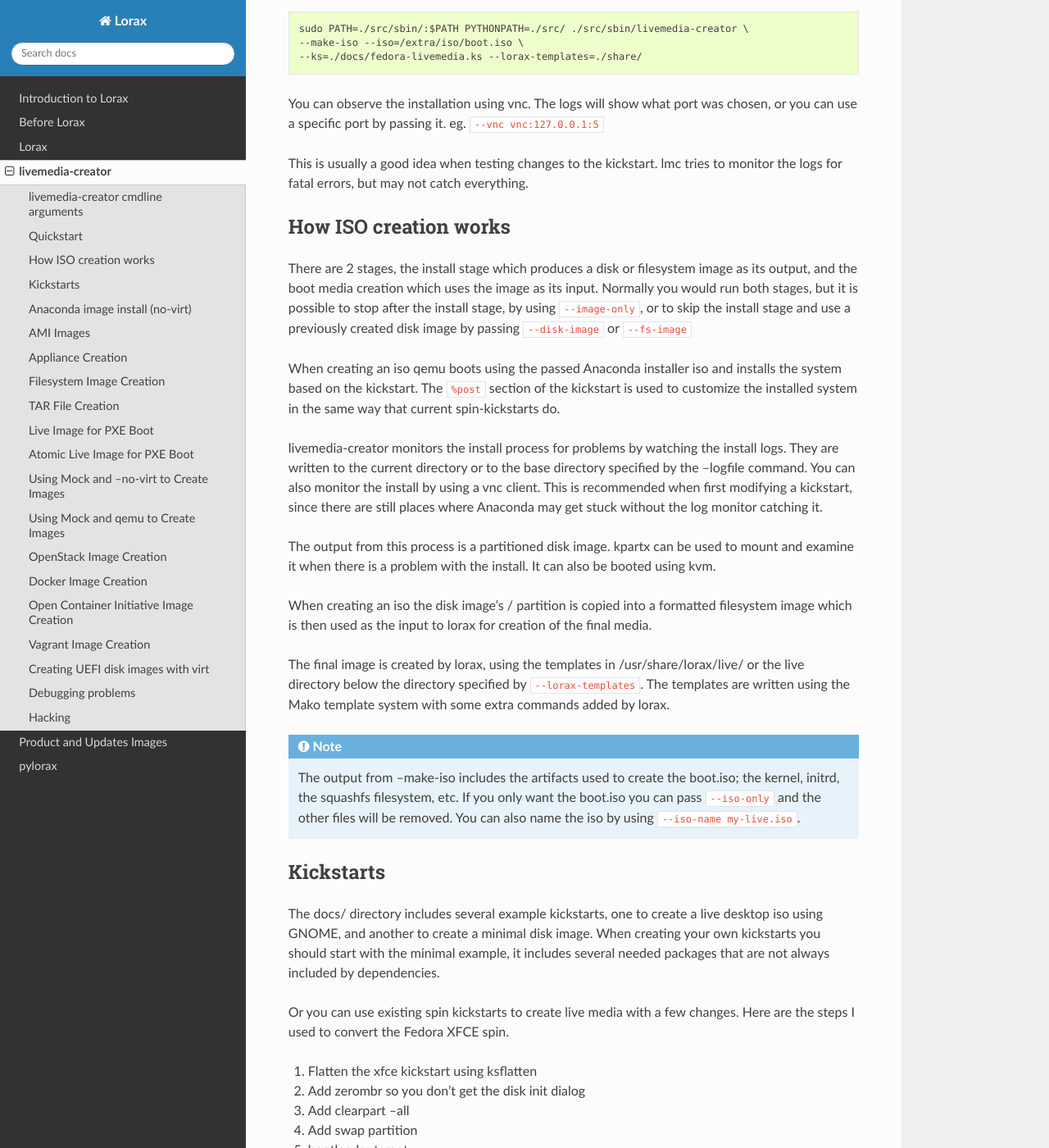
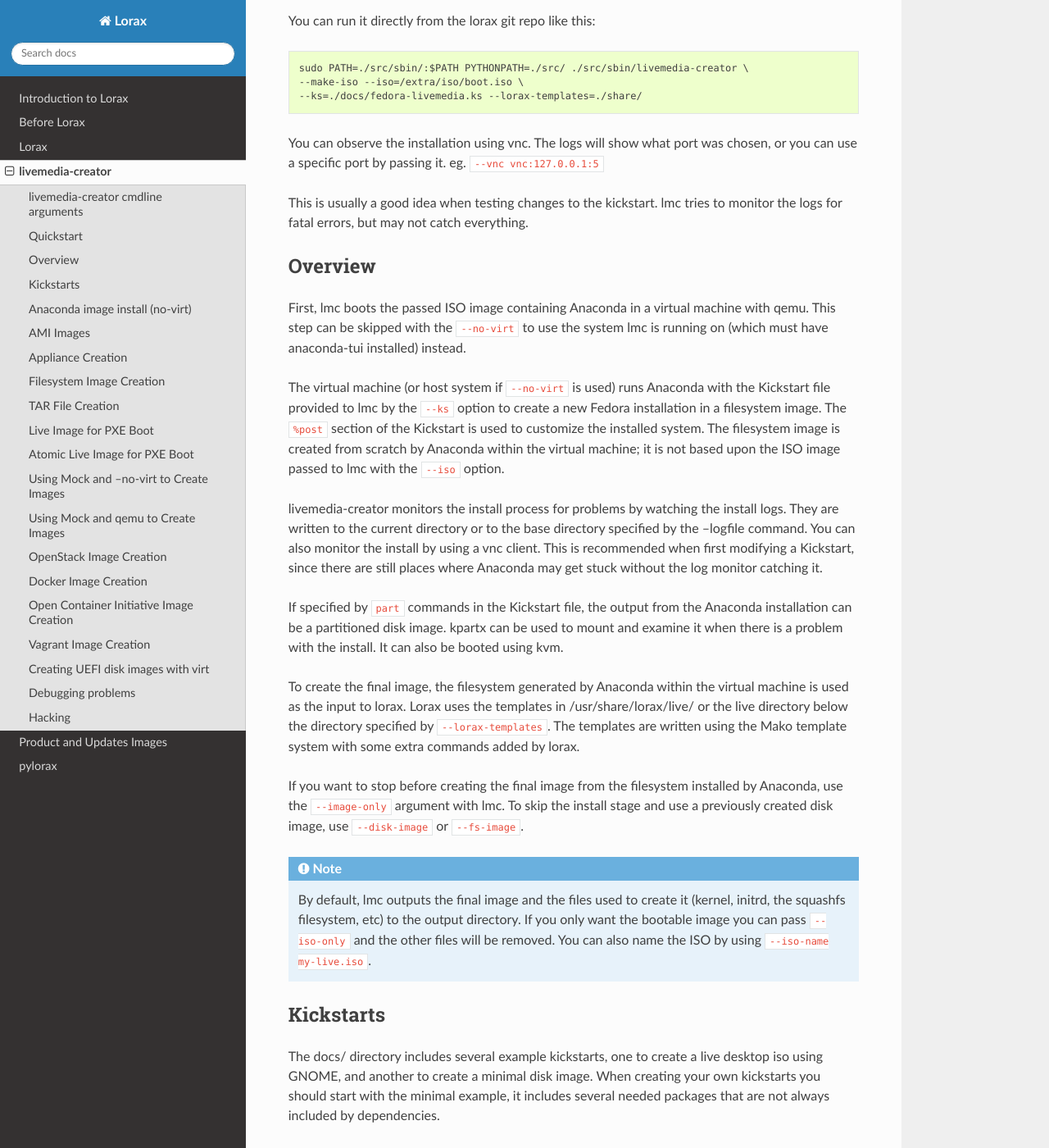
Before and after one commit to weldr/lorax, a Sphinx documentation site: the page built from docs/livemedia-creator.rst, in a window 1280 px wide and 1400 px high, scrolled down 1312 px. Shown: the whole window at 82% size. Built offline with Sphinx 7.4.7 and the Read the Docs theme 2.0.0, drawn with Linux system fonts in a browser that asks for light colours; some of the changed text lies outside the part shown.

Commit message:
clarify documentation

```diff
--- a/docs/livemedia-creator.rst
+++ b/docs/livemedia-creator.rst
@@ -12,9 +12,10 @@
 use with virtualization and container solutions like libvirt, docker, and
 OpenStack.
 
-The general idea is to use qemu with kickstart and an Anaconda boot.iso to
-install into a disk image and then use the disk image to create the bootable
-media.
+livemedia-creator first uses a bootable ISO image containing Anaconda to start a
+virtual machine with qemu. Then, the virtual machine runs Anaconda with a Kickstart file
+you provide to install a Fedora system into a filesystem image. Last, the filesystem image
+is used by lorax to create the bootable media.
 
 livemedia-creator --help will describe all of the options available. At the
 minimum you need:
@@ -68,46 +69,46 @@
 to monitor the logs for fatal errors, but may not catch everything.
 
 
-How ISO creation works
+Overview
 ----------------------
+First, lmc boots the passed ISO image containing Anaconda in a virtual machine
+with qemu. This step can be skipped with the ``--no-virt`` to use the system
+lmc is running on (which must have anaconda-tui installed) instead.
 
-There are 2 stages, the install stage which produces a disk or filesystem image
-as its output, and the boot media creation which uses the image as its input.
-Normally you would run both stages, but it is possible to stop after the
-install stage, by using ``--image-only``, or to skip the install stage and use
-a previously created disk image by passing ``--disk-image`` or ``--fs-image``
-
-When creating an iso qemu boots using the passed Anaconda installer iso
-and installs the system based on the kickstart. The ``%post`` section of the
-kickstart is used to customize the installed system in the same way that
-current spin-kickstarts do.
+The virtual machine (or host system if ``--no-virt`` is used) runs Anaconda
+with the Kickstart file provided to lmc by the ``--ks`` option to create a new
+Fedora installation in a filesystem image. The ``%post`` section of the Kickstart
+is used to customize the installed system. The filesystem image is created from
+scratch by Anaconda within the virtual machine; it is not based upon the ISO image
+passed to lmc with the ``--iso`` option.
 
 livemedia-creator monitors the install process for problems by watching the
 install logs. They are written to the current directory or to the base
 directory specified by the --logfile command. You can also monitor the install
-by using a vnc client. This is recommended when first modifying a kickstart,
+by using a vnc client. This is recommended when first modifying a Kickstart,
 since there are still places where Anaconda may get stuck without the log
 monitor catching it.
 
-The output from this process is a partitioned disk image. kpartx can be used
-to mount and examine it when there is a problem with the install. It can also
-be booted using kvm.
+If specified by ``part`` commands in the Kickstart file, the output from the Anaconda
+installation can be a partitioned disk image. kpartx can be used to mount and examine
+it when there is a problem with the install. It can also be booted using kvm.
 
-When creating an iso the disk image's / partition is copied into a formatted
-filesystem image which is then used as the input to lorax for creation of the
-final media.
+To create the final image, the filesystem generated by Anaconda within the
+virtual machine is used as the input to lorax. Lorax uses the templates in
+/usr/share/lorax/live/ or the live directory below the directory specified by
+``--lorax-templates``. The templates are written using the Mako template system
+with some extra commands added by lorax.
 
-The final image is created by lorax, using the templates in /usr/share/lorax/live/
-or the live directory below the directory specified by ``--lorax-templates``. The
-templates are written using the Mako template system with some extra commands
-added by lorax.
+If you want to stop before creating the final image from the filesystem installed
+by Anaconda, use the ``--image-only`` argument with lmc. To skip the install stage and use
+a previously created disk image, use ``--disk-image`` or ``--fs-image``.
 
 .. note::
-    The output from --make-iso includes the artifacts used to create the boot.iso;
-    the kernel, initrd, the squashfs filesystem, etc. If you only want the
-    boot.iso you can pass ``--iso-only`` and the other files will be removed. You
-    can also name the iso by using ``--iso-name my-live.iso``.
-
+    By default, lmc outputs the final image and the files used to create it
+    (kernel, initrd, the squashfs filesystem, etc) to the output directory.
+    If you only want the bootable image you can pass ``--iso-only``
+    and the other files will be removed. You can also name the ISO by using
+    ``--iso-name my-live.iso``.
 
 Kickstarts
 ----------
```
